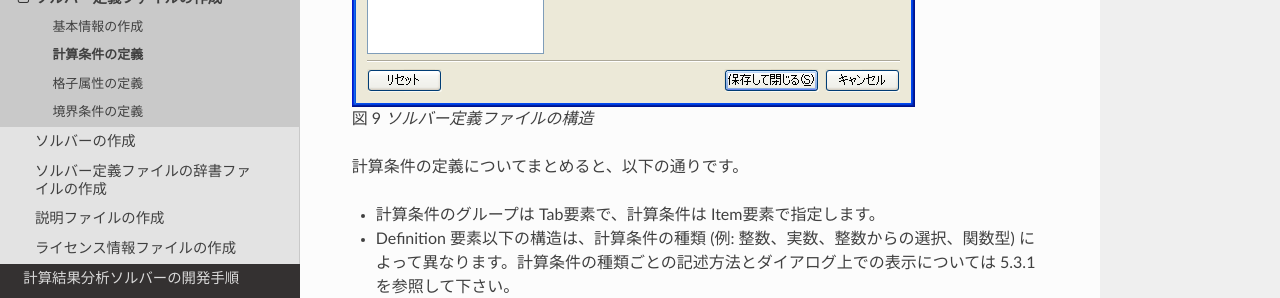
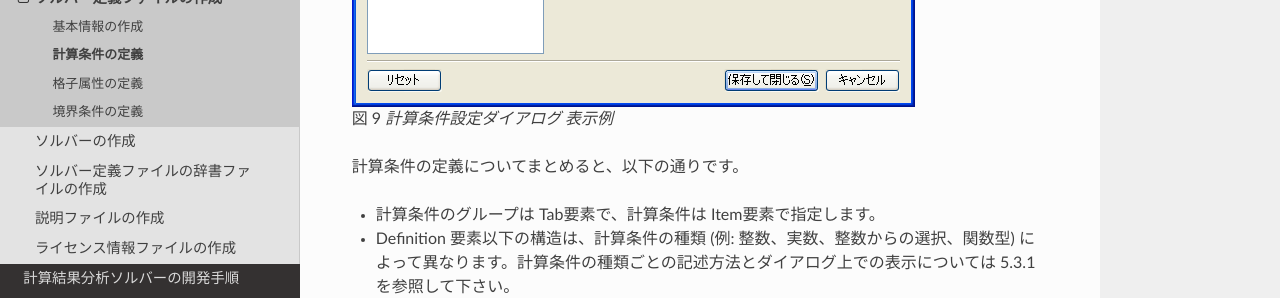
Before and after one commit to scharlton2/solver_dev_manual, a Sphinx documentation site: the page built from source/02/02_02_solverdef_calccond.rst, in a window 1280 px wide and 900 px high, scrolled down 3488 px. Shown: the part 268-566 px from the top of the window. Built offline with Sphinx 7.4.7 and the Read the Docs theme 2.0.0, drawn with Linux system fonts in a browser that asks for light colours.

```diff
--- a/source/02/02_02_solverdef_calccond.rst
+++ b/source/02/02_02_solverdef_calccond.rst
@@ -143,7 +143,7 @@
 
 .. figure:: images/calccond_dialog_with_watersurfaceelevation.png
 
-   ソルバー定義ファイルの構造
+   計算条件設定ダイアログ 表示例
 
 計算条件の定義についてまとめると、以下の通りです。
 
--- a/source/02/03_02_solver_openclose.rst
+++ b/source/02/03_02_solver_openclose.rst
@@ -18,7 +18,7 @@
 
 計算データファイルを開く処理と閉じる処理を追記したソースコードを
 :numref:`solver_with_open_close`
-に示します。強調してで示したのが追記した部分です。
+に示します。強調して示したのが追記した部分です。
 
 .. code-block:: fortran
    :caption: 計算データファイルを開く処理、閉じる処理を追記したソースコード
```
